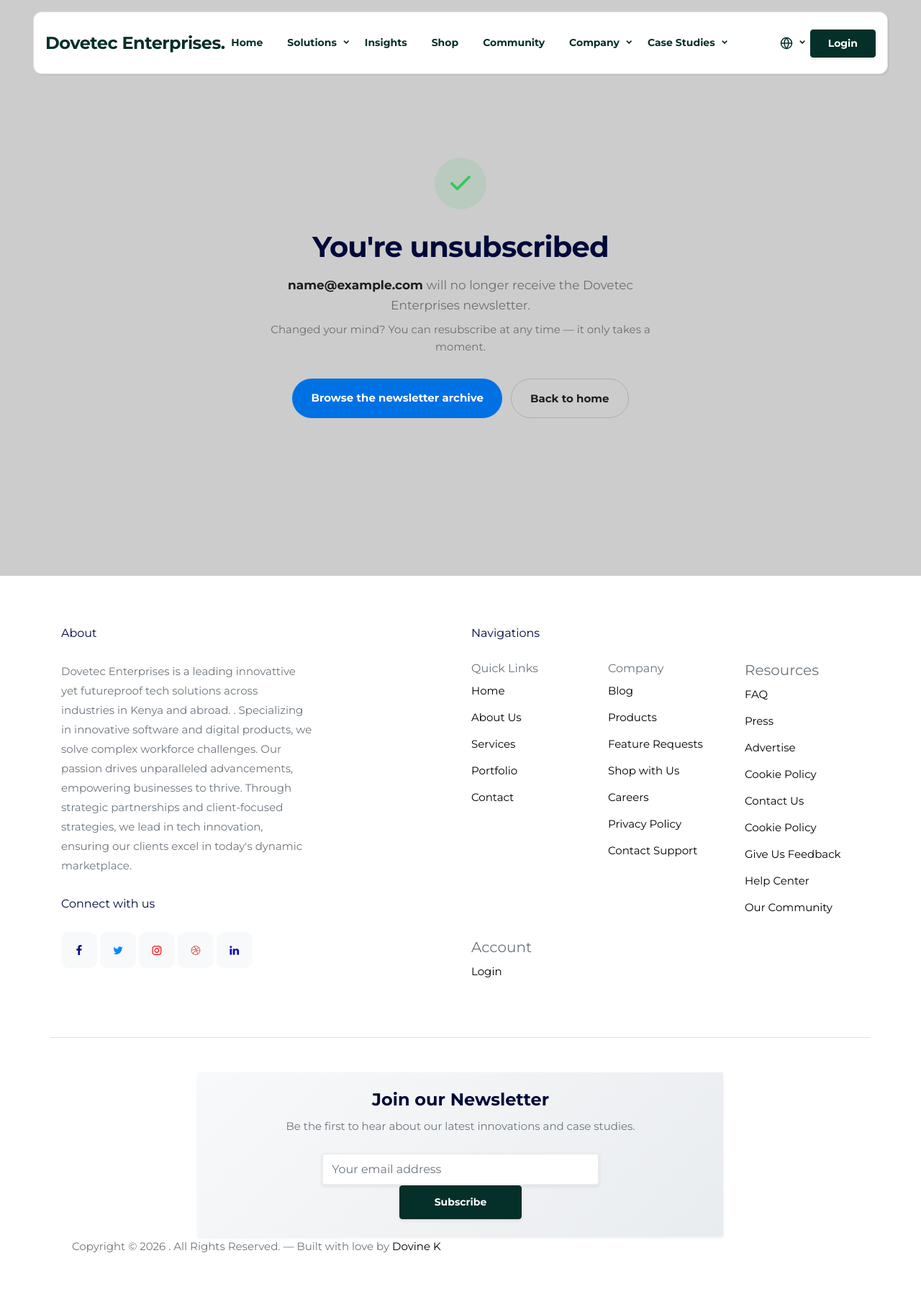
After one commit to Dovineowuor/dovetecenterries.github.io, a Django app: template templates/unsubscribe_success.html in a window 1280 px wide. The commit adds this page. Shown: the whole page at 72% size. Run offline with Django 4.2, Linux system fonts and the light colour scheme; the template is opened without the code that fills it: most values are stand-ins (such as "Sample title", 1, 10 or a date in 2020); parts of the project's set-up code (start-up, migrations or seed data) failed here and were passed over; some libraries are stand-ins or nearby versions; some web fonts are replaced.

Commit message:
fix: add missing unsubscribe confirmation page and null-safe navbar
The unsubscribe view rendered "unsubscribe_success.html", which does
not exist, so every unsubscribe from an email link raised
TemplateDoesNotExist.

In the navbar, {{ cs.tagline|default:cs.category.name|default:"" }}
raised whenever a CaseStudy had no category: Django resolves filter
arguments eagerly, so the argument was dereferenced on a None parent
even when tagline was present. CaseStudy.category is nullable, which
made this fail on any page extending base.html. Switch to {% firstof %},
which resolves lazily.

```diff
--- a/templates/includes/navbar.html
+++ b/templates/includes/navbar.html
@@ -76,7 +76,7 @@
                                         </div>
                                         <div style="flex: 1;">
                                             <div style="font-weight: 700; font-size: 0.85rem; color: #1d1d1f; font-family: -apple-system, BlinkMacSystemFont, 'SF Pro Display', sans-serif; letter-spacing: -0.01em;">{{ cs.name }}</div>
-                                            <div style="font-size: 0.7rem; color: #86868b; margin-top: 2px;">{{ cs.tagline|default:cs.category.name|default:"" }}</div>
+                                            <div style="font-size: 0.7rem; color: #86868b; margin-top: 2px;">{% firstof cs.tagline cs.category.name "" %}</div>
                                         </div>
                                         <i data-feather="arrow-right" style="width: 16px; height: 16px; color: #2b5f57; flex-shrink: 0;"></i>
                                     </div>
--- /dev/null
+++ b/templates/unsubscribe_success.html
@@ -0,0 +1,47 @@
+{% extends "base.html" %}
+
+{% block title %}Unsubscribed{% endblock %}
+{% block page_title %}You've been unsubscribed{% endblock %}
+{% block seo_desc %}You have been unsubscribed from the Dovetec Enterprises newsletter.{% endblock %}
+{% block robots %}noindex, nofollow{% endblock %}
+
+{% block content %}
+<section class="hero" style="min-height: 60vh; display: flex; align-items: center; justify-content: center; padding: 60px 20px;">
+    <div style="max-width: 560px; width: 100%; text-align: center;">
+
+        <div style="width: 72px; height: 72px; margin: 0 auto 28px; border-radius: 50%;
+                    background: rgba(52, 199, 89, 0.12); display: flex; align-items: center; justify-content: center;">
+            <svg width="36" height="36" viewBox="0 0 24 24" fill="none" stroke="#34c759" stroke-width="2.5" stroke-linecap="round" stroke-linejoin="round" aria-hidden="true">
+                <path d="M20 6 9 17l-5-5"></path>
+            </svg>
+        </div>
+
+        <h1 style="font-size: clamp(28px, 5vw, 40px); font-weight: 700; letter-spacing: -0.02em; margin: 0 0 16px;">
+            You're unsubscribed
+        </h1>
+
+        <p style="font-size: 17px; line-height: 1.6; color: var(--text-secondary, #6e6e73); margin: 0 0 8px;">
+            {% if email %}
+                <strong style="color: var(--text-primary, #1d1d1f);">{{ email }}</strong>
+            {% endif %}
+            will no longer receive the Dovetec Enterprises newsletter.
+        </p>
+
+        <p style="font-size: 15px; line-height: 1.6; color: var(--text-secondary, #6e6e73); margin: 0 0 32px;">
+            Changed your mind? You can resubscribe at any time — it only takes a moment.
+        </p>
+
+        <div style="display: flex; gap: 12px; justify-content: center; flex-wrap: wrap;">
+            <a href="{% url 'newsletter' %}"
+               style="display: inline-block; padding: 13px 26px; border-radius: 980px;
+                      background: #0071e3; color: #ffffff; text-decoration: none;
+                      font-weight: 600; font-size: 15px;">Browse the newsletter archive</a>
+            <a href="/"
+               style="display: inline-block; padding: 13px 26px; border-radius: 980px;
+                      border: 1px solid rgba(0, 0, 0, 0.15); color: var(--text-primary, #1d1d1f);
+                      text-decoration: none; font-weight: 600; font-size: 15px;">Back to home</a>
+        </div>
+
+    </div>
+</section>
+{% endblock %}
```
